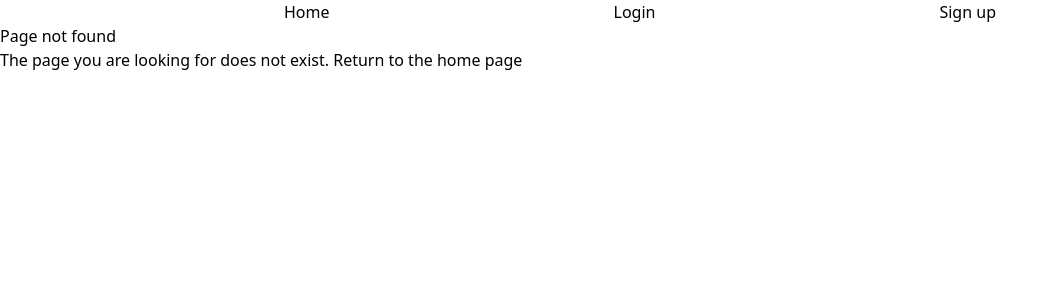
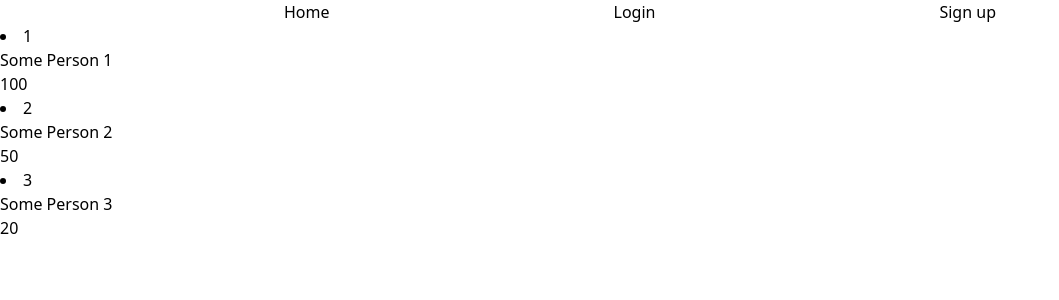
Before and after one commit to Sirderyl/Team-Project-and-Proffesionalism, a React (Vite) app in the folder Volunteering/: page /leaderboard in a window 1280 px wide. Before the commit this address had no page. Shown: the top 300 px of the page, without its empty margins (0-1059 px from the left). Built offline with nearby package versions, Linux system fonts and the light colour scheme.

Commit message:
Basic leaderboard using dummy data

```diff
--- a/Volunteering/src/App.jsx
+++ b/Volunteering/src/App.jsx
@@ -12,6 +12,7 @@ import SignUp from './pages/SignUp'
 import NavMenu from './components/NavMenu'
 import NeedsLogIn from './pages/NeedsLogIn'
 import NotFound from './pages/NotFound'
+import LeaderboardPage from './pages/LeaderboardPage'
 import { apiRoot } from './settings'
 
 /** @typedef {import('./types/UserData').UserData} UserData */
@@ -135,6 +136,7 @@ function App() {
           <Route key={index} path={route.path} element={route.element} />
         ))}
         <Route path='*' element={<NotFound />} />
+        <Route path='/leaderboard' element={<LeaderboardPage />} />
       </Routes>
     </div>
   )
--- /dev/null
+++ b/Volunteering/src/components/Leaderboard.jsx
@@ -0,0 +1,28 @@
+import PropTypes from 'prop-types'
+import { useState } from 'react';
+import { v4 } from 'uuid';
+import LeaderboardEntry from "./LeaderboardEntry";
+
+export default function Leaderboard() {
+    const [entries] = useState([
+        { id: v4(), position: 1, name: "Some Person 1", stats: 100 },
+        { id: v4(), position: 2, name: "Some Person 2", stats: 50 },
+        { id: v4(), position: 3, name: "Some Person 3", stats: 20 }
+    ]);
+
+    return (
+        entries.map(entry => (
+            <LeaderboardEntry
+                key={entry.id}
+                position={entry.position}
+                name={entry.name}
+                stats={entry.stats}
+            />
+        ))
+    );
+}
+
+Leaderboard.propTypes = {
+    userData: PropTypes.object.isRequired,
+    tasks: PropTypes.array.isRequired
+}
--- /dev/null
+++ b/Volunteering/src/components/LeaderboardEntry.jsx
@@ -0,0 +1,18 @@
+import PropTypes from 'prop-types'
+
+export default function LeaderboardEntry({ position, name, stats }) {
+
+    return (
+        <li>
+            {position}<br/>
+            {name}<br/>
+            {stats}
+        </li>
+    );
+}
+
+LeaderboardEntry.propTypes = {
+    position: PropTypes.number.isRequired,
+    name: PropTypes.string.isRequired,
+    stats: PropTypes.number.isRequired
+}
--- /dev/null
+++ b/Volunteering/src/pages/LeaderboardPage.jsx
@@ -0,0 +1,9 @@
+import Leaderboard from "../components/Leaderboard"
+
+export default function LeaderboardPage() {
+    return (
+        <main>
+        <Leaderboard/>
+        </main>
+    )
+}
```
